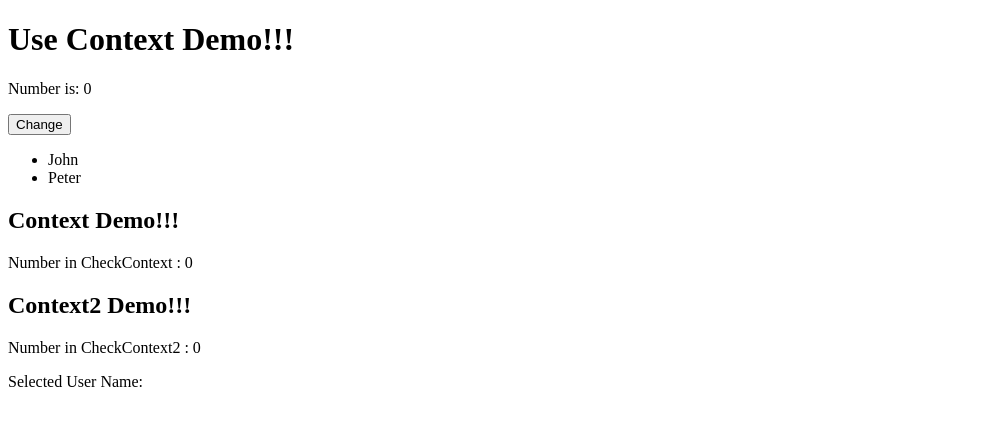
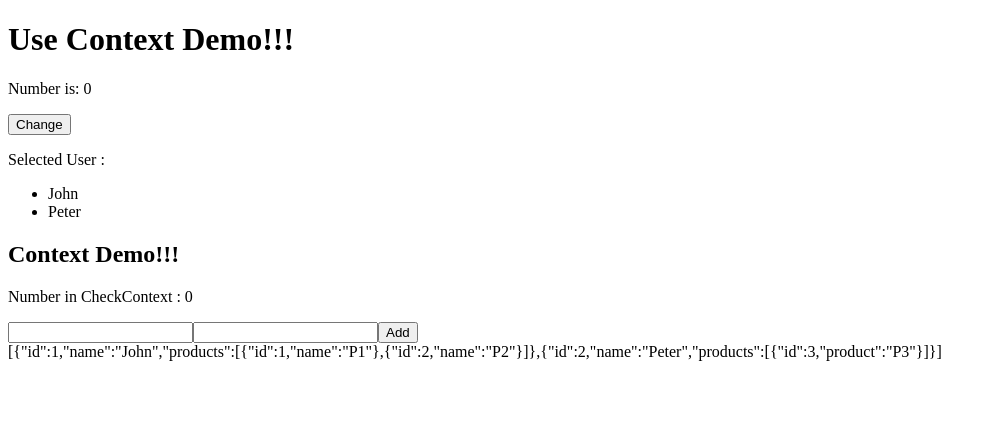
Before and after one commit to abhijeetvc/reacthello, a React (Create React App) app: page / in a window 1280 px wide. Shown: the top 426 px of the page, without its empty margins (0-996 px from the left). Built offline with nearby package versions, Linux system fonts and the light colour scheme.

Commit message:
Use Context Example

```diff
--- a/src/UseContextDemo.js
+++ b/src/UseContextDemo.js
@@ -7,8 +7,9 @@ function UseContextDemo(){
 
     const[number,setNumber]=React.useState(0)
 
-    const users=[
+    const usersList=[
         {
+          id:1,
           name:"John",
           products:[{
             id:1,
@@ -18,6 +19,7 @@ function UseContextDemo(){
             name:"P2"
           }]
         },{
+            id:2,
           name:"Peter",
           products:[{
             id:3,
@@ -25,6 +27,8 @@ function UseContextDemo(){
           }]
         }
         ]
+
+    const[users,setUsers]=React.useState(usersList)
 
     const[selectedUser,setSelectedUser]=React.useState()
 
@@ -38,11 +42,20 @@ function UseContextDemo(){
     }
 
     return(
-        <MyContext.Provider value={{number,selectedUser}}>
+        <MyContext.Provider value={{number,selectedUser,setSelectedUser,users,setUsers}}>
         <div>
             <h1>Use Context Demo!!!</h1>
             <p>Number is: {number}</p>
             <button type='button' onClick={changeValue}>Change</button>
+            <p>Selected User : {selectedUser && selectedUser.name}</p>
+            {JSON.stringify(selectedUser)}
+            <ul>
+                {
+                    selectedUser && selectedUser.products.map((p)=>(
+                        <li>{p.name}</li>
+                    ))
+                }
+            </ul>
             <ul>{
                    users.map((user)=>(
                     <div>
@@ -52,7 +65,7 @@ function UseContextDemo(){
                    ))
                 }</ul>
             <CheckContext/>
-            <CheckContextTwo/>
+            {/* <CheckContextTwo/> */}
         </div>
         </MyContext.Provider>
     )
@@ -60,27 +73,60 @@ function UseContextDemo(){
 
 function CheckContext(){
 
-    const {number,selectedUser}=useContext(MyContext)
+    const {number,selectedUser,setSelectedUser,users,setUsers}=useContext(MyContext)
+
+    const productObj={
+        id:'',
+        product:''
+    }
+
+    const[product,setProduct]=React.useState(productObj)
+
+    const handleChange=event=>{
+        setProduct({...product,[event.target.name]:event.target.value})
+    }
+
+    const addProduct=()=>{
+        const tempData=[...users]
+        console.log(tempData);
+        let selObj=tempData.findIndex((u)=>u.id===selectedUser.id)
+        console.log(selObj);
+
+        tempData[selObj].products.push(product)
+        setSelectedUser(tempData[selObj])
+
+        setUsers(tempData)
+
+    }
 
     return(
         <div>
             <h2>Context Demo!!!</h2>
             <p>Number in CheckContext : {number}</p>
+
+            <form>
+                <input type='number' name="id" onChange={handleChange}/>
+                <input type='text' name="product" onChange={handleChange}/>
+                <button type='button' onClick={addProduct}>Add</button>
+            </form>
+            {
+                JSON.stringify(users)
+            }
         </div>
     )
 }
 
-function CheckContextTwo(){
+// function CheckContextTwo(){
 
-    const {number,selectedUser}=useContext(MyContext)
+//     const {number,selectedUser,users,setUsers}=useContext(MyContext)
 
-    return(
-        <div>
-            <h2>Context2 Demo!!!</h2>
-            <p>Number in CheckContext2 : {number}</p>
-            <p>Selected User Name: {selectedUser && selectedUser.name}</p>
-        </div>
-    )
-}
+//     return(
+//         <div>
+//             <h2>Context2 Demo!!!</h2>
+//             <p>Number in CheckContext2 : {number}</p>
+//             <p>Selected User Name: {selectedUser && selectedUser.name}</p>
+//         </div>
+//     )
+// }
 
 export default UseContextDemo
```
